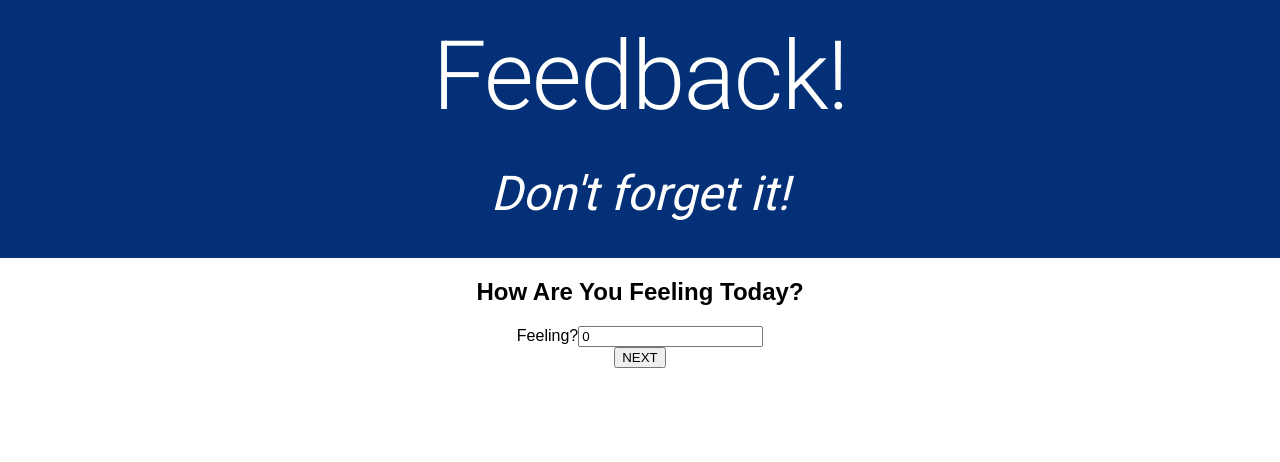
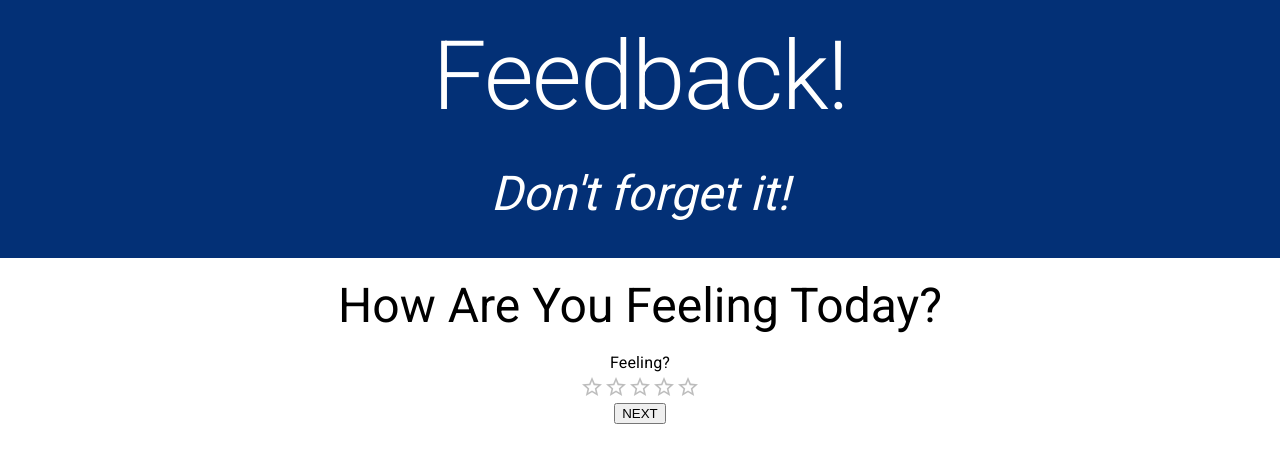
Before and after one commit to mattdow/weekend4-redux-feedback, a React (Create React App) app: page /#/ in a window 1280 px wide. Shown: the top 462 px of the page. Built offline with nearby package versions, Linux system fonts and the light colour scheme.

Commit message:
Added star rating to Feeling Feedback

```diff
--- a/src/components/FeelingForm/FeelingForm.jsx
+++ b/src/components/FeelingForm/FeelingForm.jsx
@@ -1,6 +1,9 @@
 import { useSelector, useDispatch } from 'react-redux';
 import { useState } from 'react';
 import { useHistory } from 'react-router';
+import { Card } from '@mui/material';
+import { Typography } from '@mui/material';
+import { Rating } from '@mui/material';
 
 function FeelingForm() {
 
@@ -21,8 +24,8 @@ function FeelingForm() {
         // prevent clearing when hitting the button
         event.preventDefault();
         // validating a number between 1 and 10 was entered
-        if (!newFeeling || newFeeling<1 || newFeeling>10) {
-            alert("Please select a feeling rating from 1 to 10");
+        if (!newFeeling || newFeeling<0.5 || newFeeling>5) {
+            alert("Please select a feeling rating from 0 to 5 stars");
             setNewFeeling(currentFeeling);
             return false;
         }
@@ -41,13 +44,19 @@ function FeelingForm() {
     // render code
     return (
         <>
-        <h2>How Are You Feeling Today?</h2>
+        <Typography
+            gutterBottom
+            className='feeling-title'
+            variant='h3'>How Are You Feeling Today?
+        </Typography>
         <form onSubmit={handleSubmit}>
-            <label>Feeling?</label>
-            <input
-            type="number"
-            value={newFeeling}
-            onChange={(event) =>
+            <Typography component="legend">Feeling?</Typography>
+            <Rating
+                required
+
+                precision={0.5}
+                value={newFeeling}
+                onChange={(event) =>
                 setNewFeeling(event.target.value)}
             />
             <div>
```
